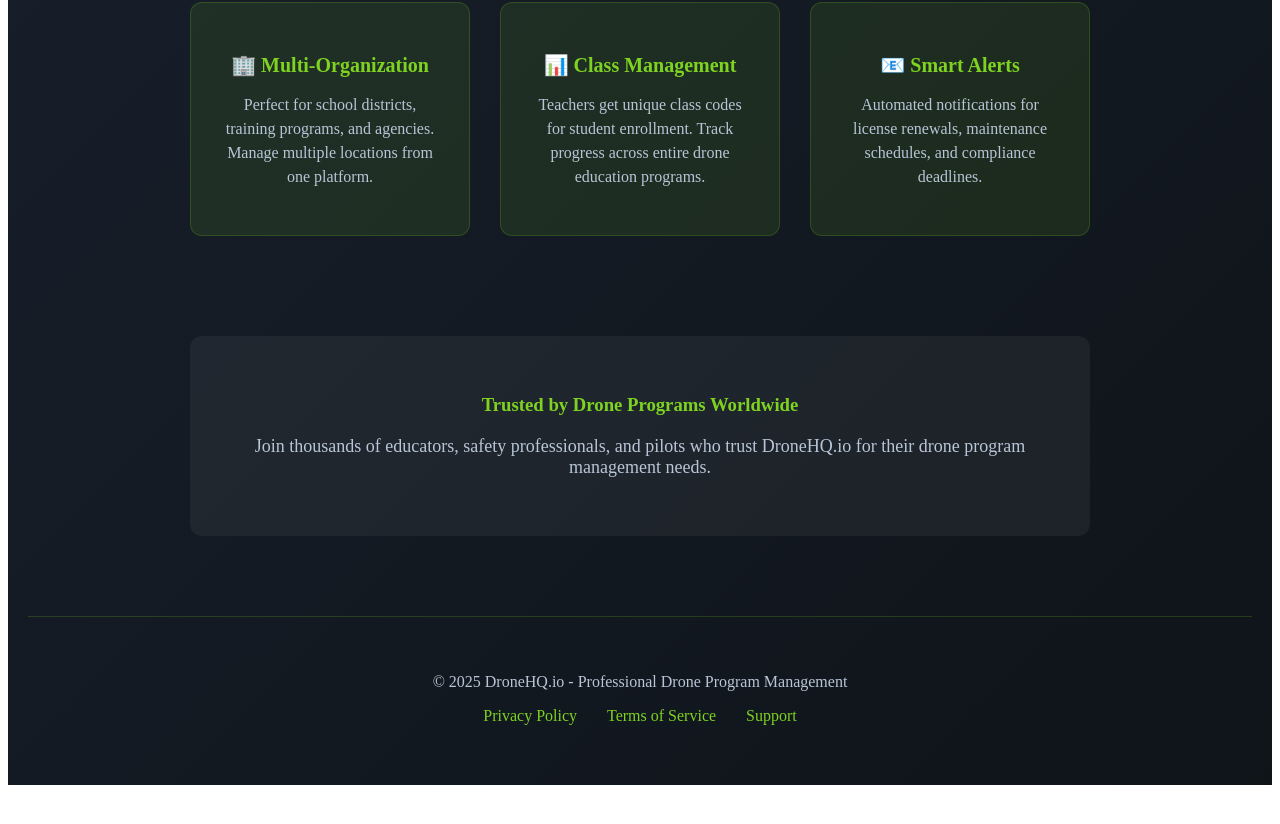
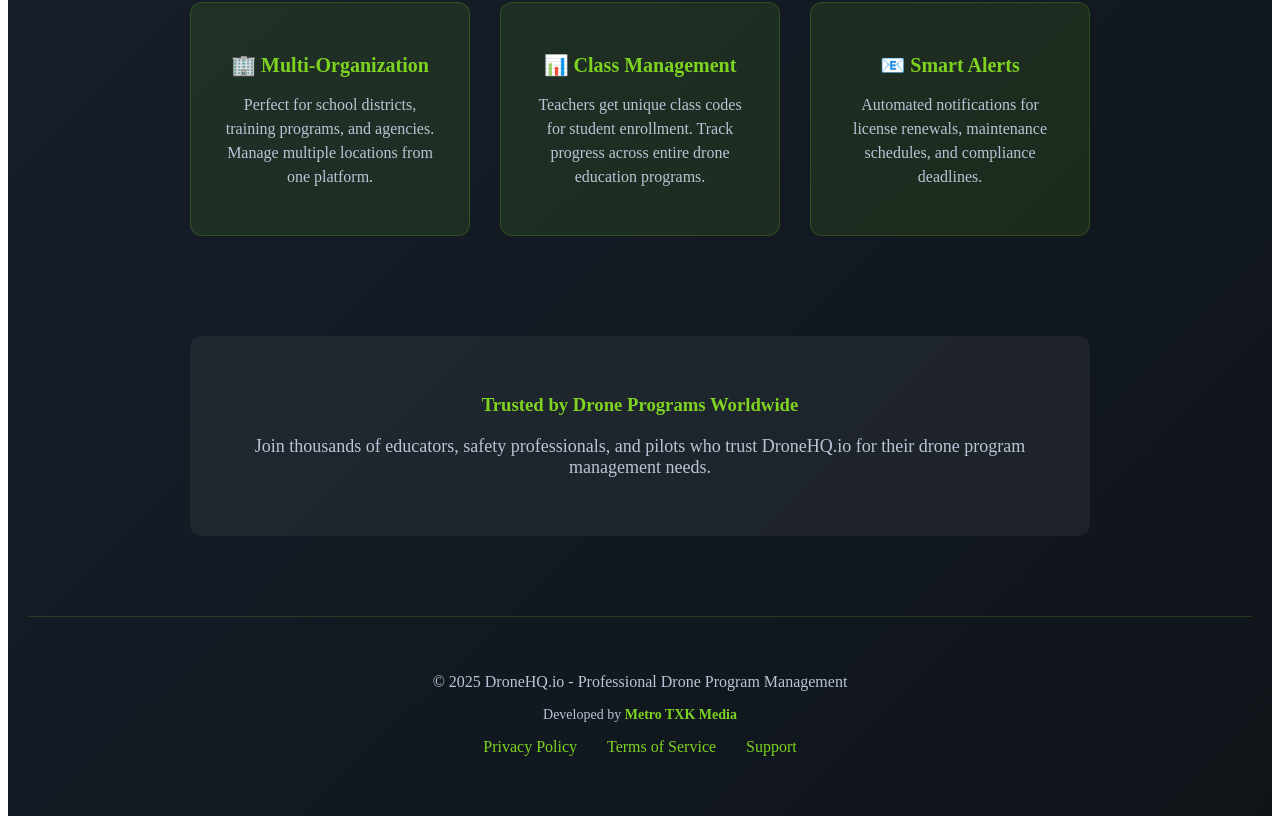
Before and after one commit to DroneHQio/dronehq-app, a Next.js app: page / in a window 1280 px wide. Shown: the part 1074-1898 px from the top of the page. Before the commit the page ends 1867 px from the top, so only its background shows below. Built offline with nearby package versions, Linux system fonts and the light colour scheme.

Commit message:
Update index.js

```diff
--- a/pages/index.js
+++ b/pages/index.js
@@ -303,10 +303,13 @@
         color: '#B8C5D6'
       }}>
         <p>© 2025 DroneHQ.io - Professional Drone Program Management</p>
-        <div style={{ marginTop: '10px' }}>
-          <a href="#" style={{ color: '#7ED321', textDecoration: 'none', margin: '0 15px' }}>Privacy Policy</a>
-          <a href="#" style={{ color: '#7ED321', textDecoration: 'none', margin: '0 15px' }}>Terms of Service</a>
-          <a href="#" style={{ color: '#7ED321', textDecoration: 'none', margin: '0 15px' }}>Support</a>
+        <p style={{ marginTop: '5px', fontSize: '14px' }}>
+          Developed by <strong style={{ color: '#7ED321' }}>Metro TXK Media</strong>
+        </p>
+        <div style={{ marginTop: '15px' }}>
+          <a href="/privacy-policy" style={{ color: '#7ED321', textDecoration: 'none', margin: '0 15px' }}>Privacy Policy</a>
+          <a href="/terms-of-service" style={{ color: '#7ED321', textDecoration: 'none', margin: '0 15px' }}>Terms of Service</a>
+          <a href="/support" style={{ color: '#7ED321', textDecoration: 'none', margin: '0 15px' }}>Support</a>
         </div>
       </footer>
     </div>
```
